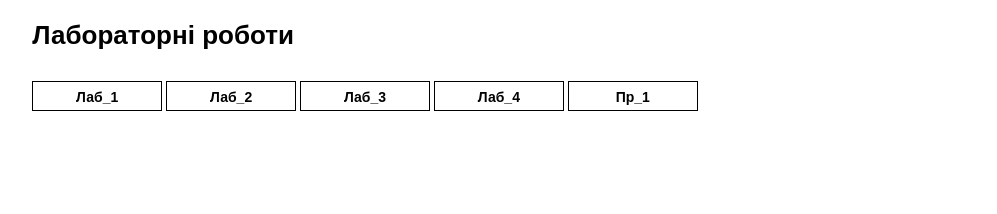
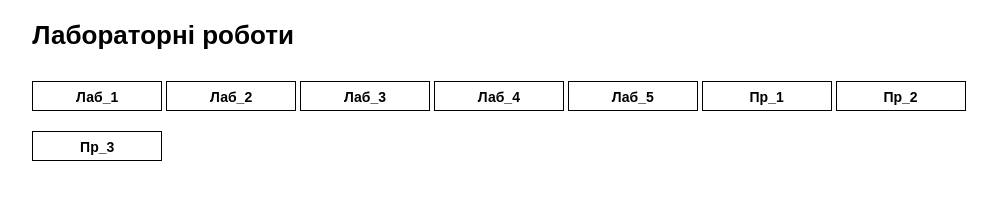
Before and after one commit to borbulevich/_WEB_, a plain HTML site: page index.html in a window 1280 px wide. Shown: the whole page, without its empty margins (93-1090 px from the left). Drawn offline with Linux system fonts and the light colour scheme.

Commit message:
Update index.html

```diff
--- a/index.html
+++ b/index.html
@@ -110,6 +110,51 @@
         .btn4:hover {
             background-color: #f2b2d8;
         }
+        .btn5 {
+            display: inline-block;
+            width: 130px;
+            height: 30px;
+            border: 1px solid #000;
+            text-decoration: none;
+            color: black;
+            text-align: center;
+            line-height: 30px;
+            font-weight: bold;
+            margin: 10px 0;
+        }
+        .btn5:hover {
+            background-color: #e90936;
+        }
+        .btn6 {
+            display: inline-block;
+            width: 130px;
+            height: 30px;
+            border: 1px solid #000;
+            text-decoration: none;
+            color: black;
+            text-align: center;
+            line-height: 30px;
+            font-weight: bold;
+            margin: 10px 0;
+        }
+        .btn6:hover {
+            background-color: #a46ce4;
+        }
+        .btn7 {
+            display: inline-block;
+            width: 130px;
+            height: 30px;
+            border: 1px solid #000;
+            text-decoration: none;
+            color: black;
+            text-align: center;
+            line-height: 30px;
+            font-weight: bold;
+            margin: 10px 0;
+        }
+        .btn7:hover {
+            background-color: #c92e8b;
+        }
     </style>
 </head>
 <body>
@@ -122,7 +167,10 @@
                     <a href="lr_2/lr_2.html" class="btn1">Лаб_2</a>
                     <a href="lr_3/lr_3.html" class="btn2">Лаб_3</a>
                     <a href="lr_4/lr_4.html" class="btn3">Лаб_4</a>
+                    <a href="lr_5/lr_5.html" class="btn5">Лаб_5</a>
                     <a href="Pr_1/Pr_1.html" class="btn4">Пр_1</a>
+                    <a href="Pr_2/Pr_2.html" class="btn6">Пр_2</a>
+                    <a href="Pr_3/Pr_3.html" class="btn7">Пр_3</a>
 
                 </nav>
             </section>
```
